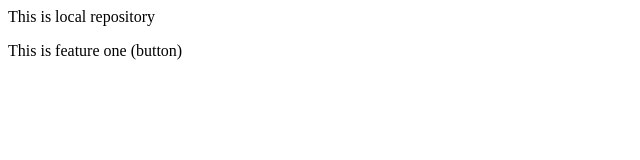
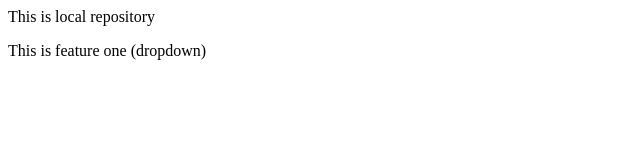
Before and after one commit to G1G-P/local-repo, a plain HTML site: page index.html in a window 1280 px wide. Shown: the full height of the page, 0-640 px from the left. Drawn offline with Linux system fonts and the light colour scheme.

Commit message:
add dropdown

```diff
--- a/index.html
+++ b/index.html
@@ -1,2 +1,2 @@
 <p>This is local repository</p>
-<p>This is feature one (button)</p>
+<p>This is feature one (dropdown)</p>
```
